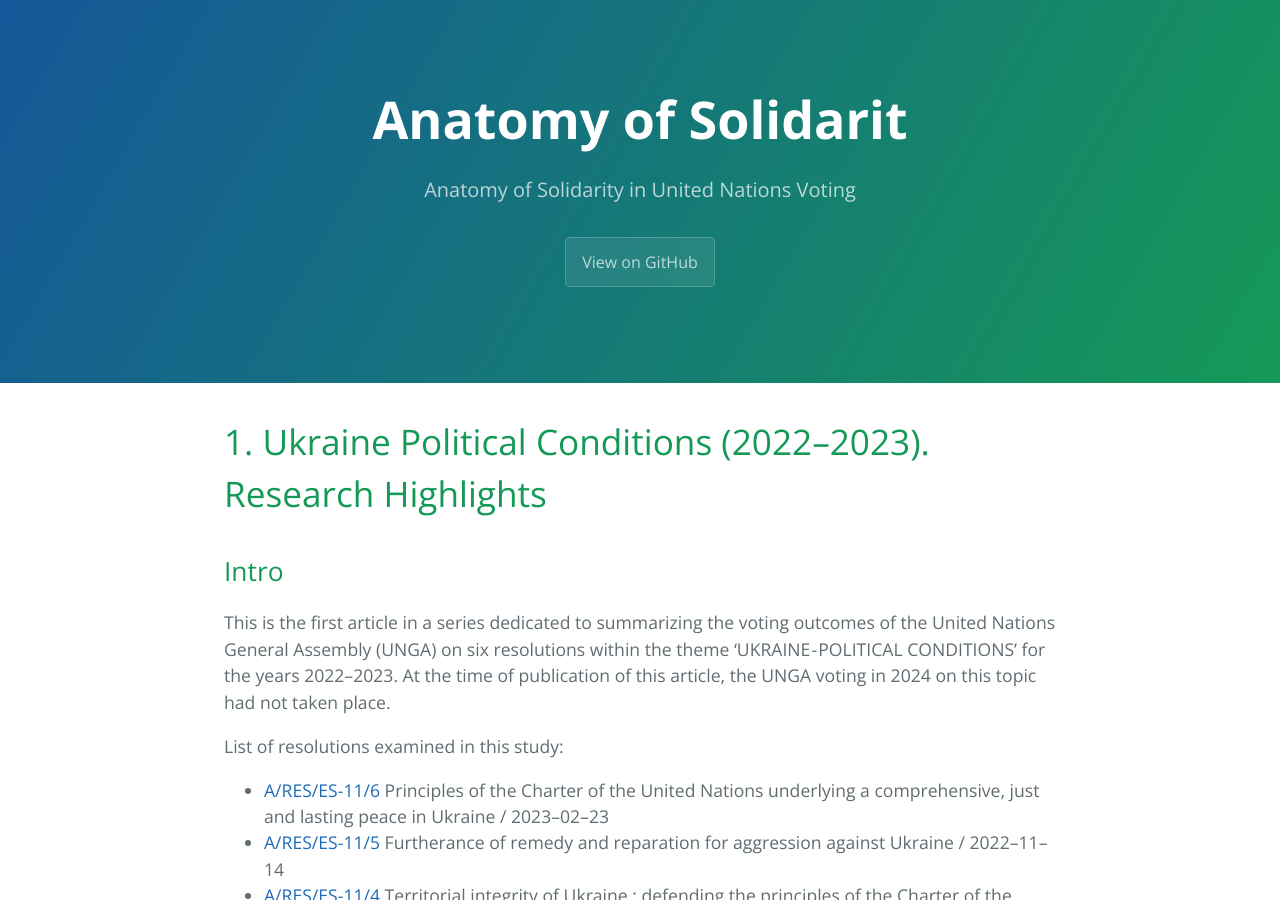
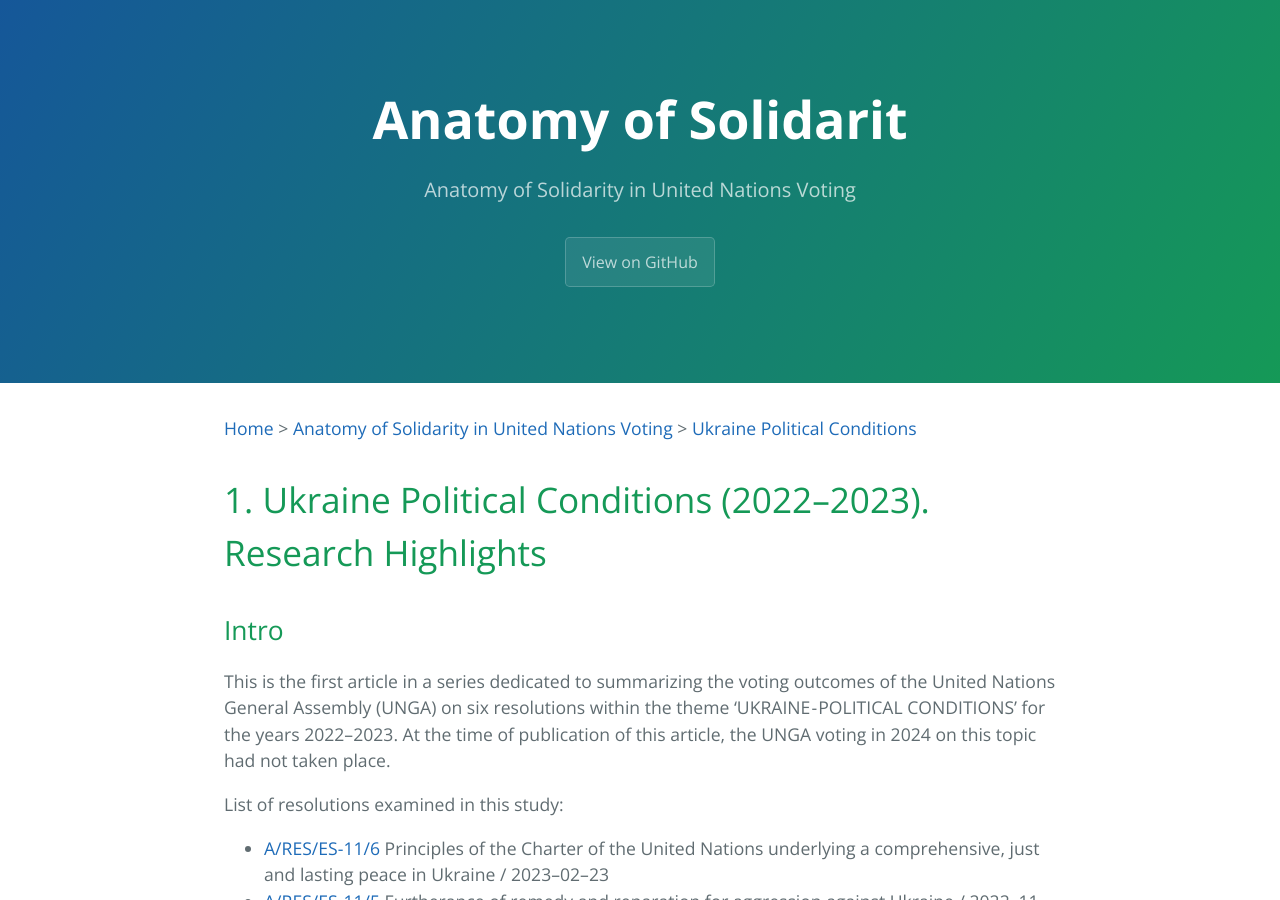
Before and after one commit to sobolsky/UN_UPC_2024, a Jekyll site: the page built from 01.md, in a window 1280 px wide and 900 px high. Built offline with Jekyll 4.4.1, drawn with Linux system fonts in a browser that asks for light colours; our own code applies the rules of GitHub Pages for plain Markdown files.

Commit message:
Update 01.md

```diff
--- a/01.md
+++ b/01.md
@@ -5,7 +5,7 @@
 google_analytics:
 theme: jekyll-theme-cayman
 ---
-
+[Home](https://sobolsky.github.io) > [Anatomy of Solidarity in United Nations Voting](https://sobolsky.github.io/un) > [Ukraine Political Conditions](./01)
 # 1. Ukraine Political Conditions (2022–2023). Research Highlights
 
 ## Intro
```
